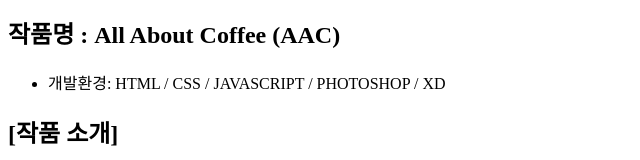
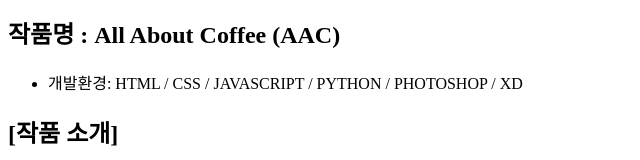
Before and after one commit to minho9912/DoubleProject, a plain HTML site: page index.html in a window 1280 px wide. Shown: the part 129-289 px from the top of the page, without its empty margins (0-640 px from the left). Drawn offline with Linux system fonts and the light colour scheme.

Commit message:
소개페이지

```diff
--- a/index.html
+++ b/index.html
@@ -18,7 +18,7 @@
       <h2>작품명 : All About Coffee (AAC)</h2>
 
     <ul>
-      <li>개발환경: HTML / CSS / JAVASCRIPT / PHOTOSHOP / XD</li>
+      <li>개발환경: HTML / CSS / JAVASCRIPT / PYTHON / PHOTOSHOP / XD</li>
     </ul>
     <h2>[작품 소개]</h2>
     <table border="1" style="text-align: center;" >
```
